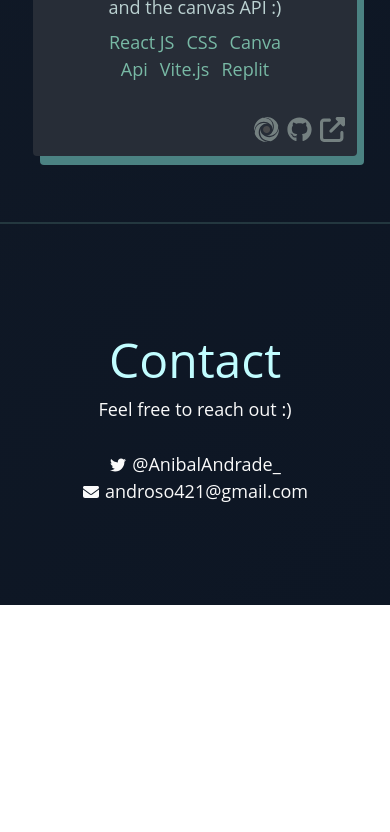
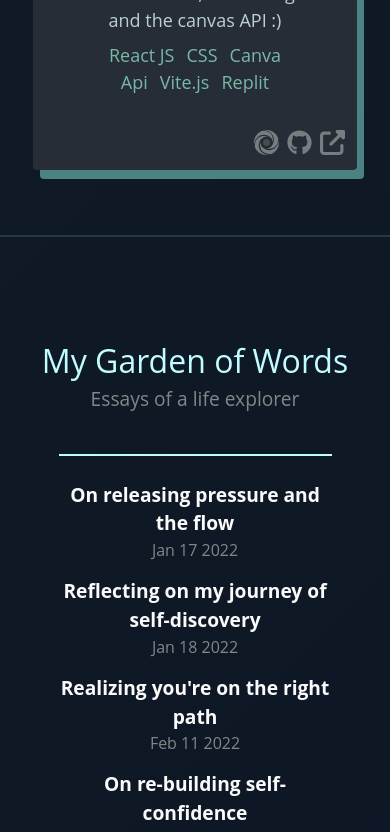
Before and after one commit to androso/portfolio-v2, a Next.js app: page / in a window 390 px wide. Shown: the part 2349-3181 px from the top of the page. Before the commit the page ends 2954 px from the top, so only its background shows below. Built offline with nearby package versions, Linux system fonts and the light colour scheme.

Commit message:
adding mobile version for the blogs

```diff
--- /dev/null
+++ b/components/Blog.js
@@ -0,0 +1,75 @@
+import React from "react";
+import { StyledBlog } from "../styles";
+// For now it's gonna be hardoced but in the future this should be
+// uptaded with the last essays/articles of each blog
+const technicalBlog = [];
+
+const personalBlog = [
+	{
+		id: 0,
+		title: "On releasing pressure and the flow",
+		date: "Jan 17 2022",
+		abstract:
+			"Just as i’m writing this i felt the call, I realized i had something to talk about, i felt the need to share...",
+	},
+	{
+		id: 1,
+		title: "Reflecting on my journey of self-discovery",
+		date: "Jan 18 2022",
+		abstract:
+			"Something i like to think is that I’m not 19 years old, not in the sense that...",
+	},
+	{
+		id: 2,
+		title: "Realizing you're on the right path",
+		date: "Feb 11 2022",
+		abstract:
+			"Something that's been worrying me for the last months is my fear of making the wrong decisions...",
+	},
+	{
+		id: 3,
+		title: "On re-building self-confidence",
+		date: "Feb 13 2022",
+		abstract:
+			"If we talk on a regular basis you might already know how much my self-confidence has decreased in the last months...",
+	},
+];
+
+export default function Blog() {
+	return (
+		<StyledBlog>
+			<div className="container">
+
+				<BlogFeed
+					title="My Garden of Words"
+					subtitle="Essays of a life explorer"
+					blog={personalBlog}
+				/>
+			</div>
+		</StyledBlog>
+	);
+}
+
+function BlogFeed({ Blog, title, subtitle}) {
+	return (
+		<>
+			<h2 className="title">{title}</h2>
+			<h3 className="shadow-subtitle">{subtitle}</h3>
+			<div className="feed-head">
+				<p className="featured-text">Featured Articles</p>
+				<span className="line-divider"></span>
+			</div>
+			{personalBlog.map(post => {
+				return (
+					<div className="blog__post" key={post.id}>
+						<p className="shadow-subtitle date">{post.date}</p>
+						<div className="blog__main-data">
+							<h4 className="blog__title">{post.title}</h4>
+							<p className="blog__description">{post.abstract}</p>
+						</div>
+					</div>
+				)
+			})}
+		</>
+	);
+}
--- a/components/index.js
+++ b/components/index.js
@@ -3,4 +3,4 @@ export { default as PageContainer } from "./PageContainer";
 export { default as Hero } from "./Hero";
 export { default as AboutMe } from "./AboutMe";
 export { default as Contact } from "./Contact";
-export { default as BlogFeed } from "./BlogFeed";
+export { default as Blog } from "./Blog";
--- a/pages/index.js
+++ b/pages/index.js
@@ -1,7 +1,7 @@
 import Head from "next/head";
 import Image from "next/image";
 import styles from "../styles/Home.module.css";
-import { PageContainer, Projects, Hero, AboutMe, Contact, BlogFeed } from "../components";
+import { PageContainer, Projects, Hero, AboutMe, Contact, Blog } from "../components";
 import { GlobalStyle } from "../styles";
 import styled from "styled-components";
 import { useState } from "react";
@@ -34,6 +34,10 @@ export default function Home() {
 				<AboutMe />
 				<Projects/>
 				<Separator />
+				<Blog
+
+				/>
+				<Separator />
 				<Contact />
 			</PageContainer>
 		</>
--- a/styles/GlobalStyle.js
+++ b/styles/GlobalStyle.js
@@ -72,6 +72,13 @@ const GlobalStyle = createGlobalStyle`
         opacity: 0.9;
         transition: opacity 0.3s ease;
     }
+
+    .shadow-subtitle {
+		font-size: 1.2rem;
+		color: var(--subtitle-color);
+		font-weight: 500;
+		margin-bottom: 60px;
+	}
 `;
 
 export default GlobalStyle;
--- /dev/null
+++ b/styles/StyledBlog.js
@@ -0,0 +1,84 @@
+import styled from 'styled-components';
+
+const Blog = styled.section`
+    text-align: center;
+    .container {
+        /* background-color: red; */
+    }
+    .title {
+        font-size: 2rem;
+    }
+    .shadow-subtitle {
+        margin-bottom: 40px;
+    }
+    .shadow-subtitle.date {
+        margin-bottom: 0;
+        font-size: 1rem;
+        text-align: center !important;
+    }
+    .feed-head {
+        display: flex;
+        justify-content: center;
+        margin-bottom: 25px;
+    }
+    .feed-head .featured-text,
+    .shadow-subtitle.date {
+        width: 30%;
+        text-align: left;
+    }
+    .featured-text {
+        display: none;
+    }
+    .line-divider,
+    .blog__main-data {
+        width: 70%;
+    }
+    .line-divider {
+        display: inline-block;
+        background-color: var(--outstanding-text);
+        min-height: 2px;
+        max-height: 3px;
+        align-self: center;
+    }
+
+    .blog__post {
+        display: flex;
+        flex-direction: column-reverse;
+        align-items: center;
+        margin-bottom: 15px;
+    }
+    .blog__main-data{
+        text-align: center;
+    }
+    .blog__title {
+        font-size: 1.2rem;
+        /* color: var(--outstanding-text); */
+        font-weight: bold;
+    }
+    .blog__description {
+        display: none;
+    }
+
+    @media (min-width: 700px) {
+        .featured-text {
+            display: initial;
+        }
+        .blog__post {
+            flex-direction: row;
+            justify-content: space-between;
+            padding: 0 30px 0 0;
+        }
+        .blog__description {
+            display: initial;
+        }
+        .blog__main-data{
+            text-align: left;
+        }
+        .feed-head {
+            justify-content: space-between;
+            padding: 0 30px 0 0;
+        }
+    }
+
+`;
+export default Blog
--- a/styles/StyledProjects.js
+++ b/styles/StyledProjects.js
@@ -17,12 +17,6 @@ const StyledProjects = styled.section`
 		font-size: 2rem;
 		margin-bottom: var(--sm-margin-bottom);
 	}
-	.projects__subtitle {
-		font-size: 1.2rem;
-		color: var(--subtitle-color);
-		font-weight: 500;
-		margin-bottom: 60px;
-	}
 	.project__card {
 		margin-bottom: 80px;
 		padding-top: 15px;
@@ -30,14 +24,15 @@ const StyledProjects = styled.section`
 	}
 	.project__title a{
 		color: #e5feff;
-        /* font-weight: 700; */
+        font-weight: 700;
+		font-size: 1.5rem;
 	}
 	.project__title a:hover {
 		text-decoration: underline;
 	}
 	.project__text-container {
 		max-width: 300px;
-		/* position: relative; */
+
 	}
 	.project__description {
 		color: #bbd1d1;
--- a/styles/index.js
+++ b/styles/index.js
@@ -4,3 +4,4 @@ export { default as StyledHero } from "./StyledHero";
 export { default as StyledAboutMe } from "./StyledAboutMe";
 export { default as StyledProjects } from "./StyledProjects";
 export {default as StyledContact} from "./StyledContact.js";
+export { default as StyledBlog } from "./StyledBlog";
```
Also changed, not shown: components/BlogFeed.js (deleted).
